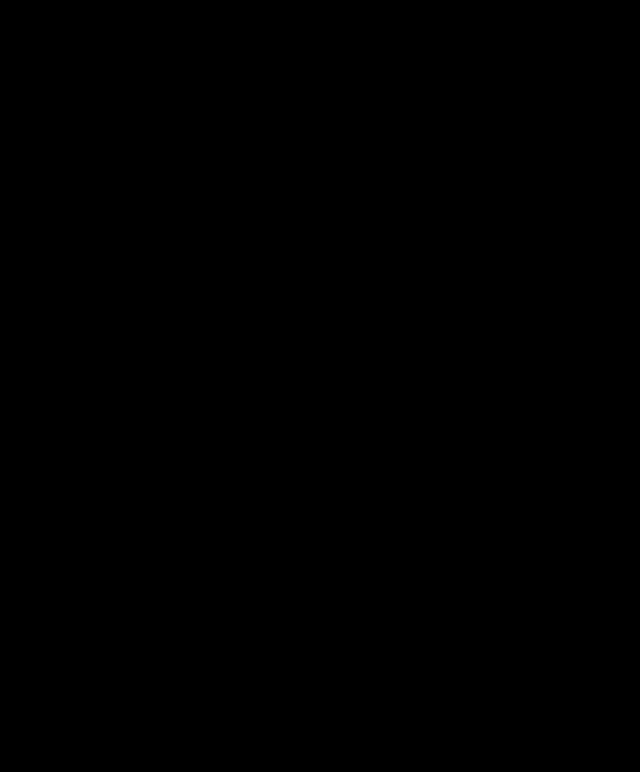
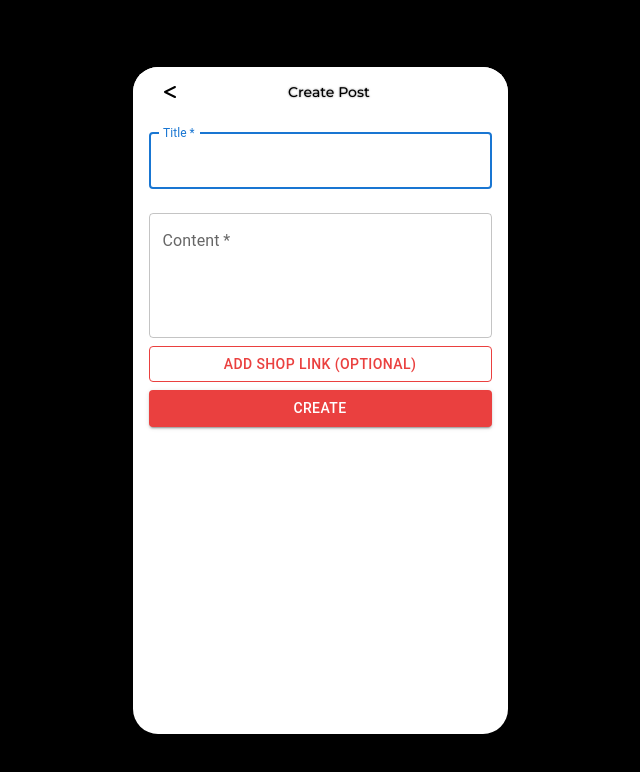
Before and after one commit to peishan31/tiktok-hackathon, a React (Create React App) app: page /createPost in a window 1280 px wide. Shown: the top 772 px of the page, without its empty margins (320-960 px from the left). Built offline with nearby package versions, Linux system fonts and the light colour scheme.

Commit message:
rough ui for create post done. need to link them back + connect it to firebase

```diff
--- a/src/App.js
+++ b/src/App.js
@@ -17,7 +17,7 @@
 import SpecificCategoryPost from "./pages/SpecificCategoryPost";
 import CreateComment from "./pages/CreateComment";
 import SeeWishlistBoard from "./pages/SeeWishlistBoard";
-
+import CreatePost from "./pages/CreatePost";
 
 function App() {
   return (
@@ -36,6 +36,7 @@
           <Route exact path="/specificCategoryPost" component={SpecificCategoryPost} />
           <Route exact path="/createComment" component={CreateComment} />
           <Route exact path="/seeWishlistBoard" component={SeeWishlistBoard} />
+          <Route exact path="/createPost" component={CreatePost} />
         </Switch>
       </Router>
     </>
--- /dev/null
+++ b/src/pages/CreatePost.jsx
@@ -0,0 +1,92 @@
+import BottomNavbar from '../components/BottomNavbar';
+import TopNavbar from '../components/DefaultTopNavbar';
+import db from "../config/firebase";
+import React, { useEffect, useState, useRef } from 'react';
+import { Box, TextField, Button, Container, CssBaseline, Typography } from '@mui/material';
+import ArrowForwardIcon from '@mui/icons-material/ArrowForward';
+import { BrowserRouter as Router, Link, Route } from 'react-router-dom';
+
+function CreatePost() {
+    const [title, setTitle] = useState('');
+    const [content, setContent] = useState('');
+
+    const handleSubmit = () => {
+        console.log('Title:', title);
+        console.log('Content:', content);
+        // TODO: Send this content to firebase
+    };
+
+    return (
+        <div className="app">
+            <div className="container" style={{backgroundColor: '#fff'}}>
+                <TopNavbar className="top-navbar" title="Create Post"/>
+                <Box sx={{ px: 2 }}>
+                    <TextField
+                        variant="outlined"
+                        margin="normal"
+                        required
+                        fullWidth
+                        id="title"
+                        label="Title"
+                        name="title"
+                        autoFocus
+                        value={title}
+                        onChange={(e) => setTitle(e.target.value)}
+                    />
+                    <TextField
+                        variant="outlined"
+                        margin="normal"
+                        required
+                        fullWidth
+                        multiline
+                        rows={4}
+                        id="content"
+                        label="Content"
+                        name="content"
+                        value={content}
+                        onChange={(e) => setContent(e.target.value)}
+                    />
+                    <Button
+                        type="submit"
+                        fullWidth
+                        variant="outlined"
+                        onClick={handleSubmit}
+                        sx={{
+                            marginBottom: "8px",
+                            borderColor: "#EA403F",
+                            color: "#EA403F",
+                            '&:hover': {
+                                backgroundColor: "#EA403F",
+                                color: "white",
+                                borderColor: "#EA403F",
+                            }
+                        }}
+                        >
+                        Add shop link (Optional)
+                        </Button>
+                    <Button
+                        type="submit"
+                        fullWidth
+                        variant="contained"
+                        color="primary"
+                        onClick={handleSubmit}
+                        sx={{
+                            backgroundColor: "#EA403F",
+                            color: "white",
+                            borderColor: "#EA403F",
+                            '&:hover': {
+                                backgroundColor: "transparent",
+                                color: "#EA403F",
+                                borderColor: "#EA403F",
+                            }
+                        }}
+                        >
+                        Create
+                        </Button>
+                </Box>
+            </div>
+        </div>
+    );
+}
+
+export default CreatePost;
```
